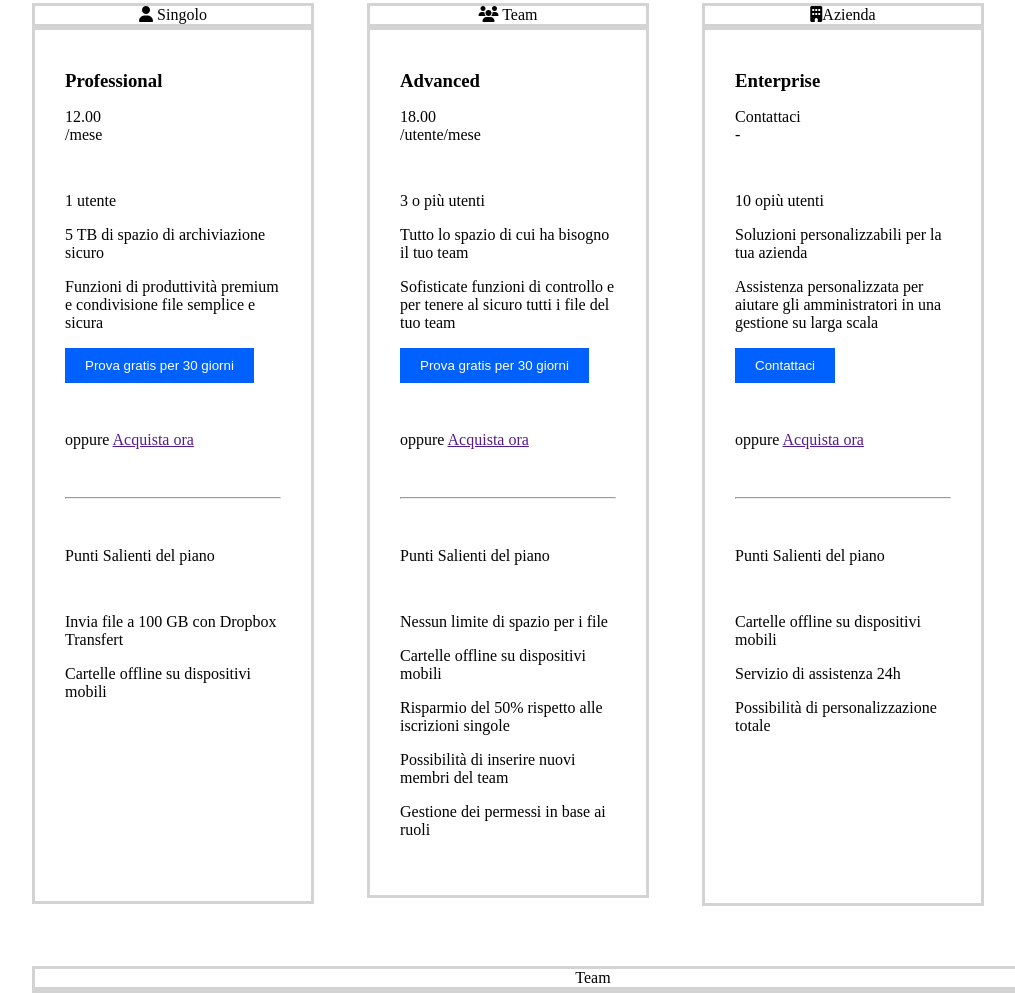
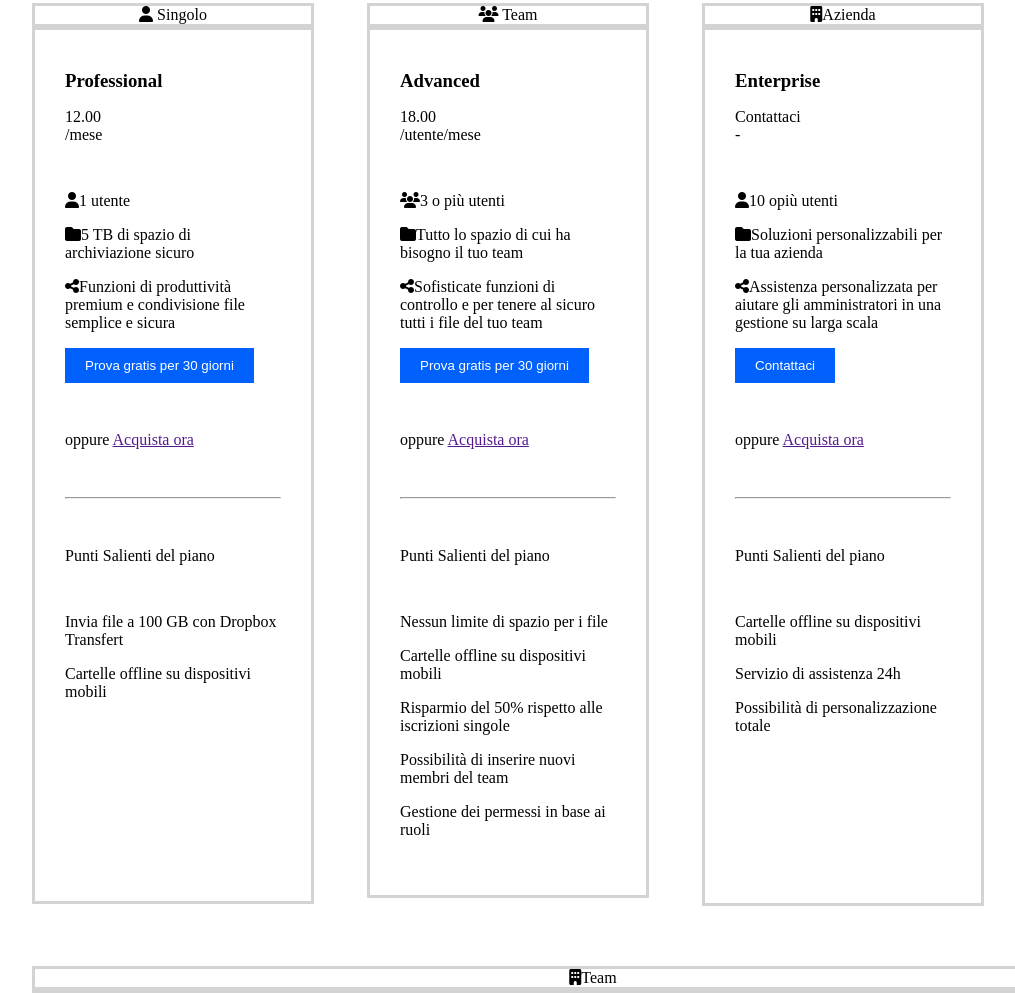
Before and after one commit to DeniseDichiara/htmlcss-dropbox, a plain HTML site: page index.html in a window 1280 px wide. Shown: the part 1154-2147 px from the top of the page, without its empty margins (23-1038 px from the left). Drawn offline with Linux system fonts and the light colour scheme.

Commit message:
update icons to "sction 2 and 3"

```diff
--- a/index.html
+++ b/index.html
@@ -83,9 +83,9 @@
                                         <p class="sub-title2">/mese</p>
                                     </div>
                                     <ul>
-                                        <li  class="list-icon up">1 utente</li>
-                                        <li  class="list-icon">5 TB di spazio di archiviazione sicuro</li>
-                                        <li  class="list-icon">Funzioni di produttività premium e condivisione file semplice e sicura</li>
+                                        <li  class="list-icon up"><i class="fa-solid fa-user"></i>1 utente</li>
+                                        <li  class="list-icon"> <i class="fa-solid fa-folder"></i>5 TB di spazio di archiviazione sicuro</li>
+                                        <li  class="list-icon"><i class="fa-solid fa-share-nodes"></i>Funzioni di produttività premium e condivisione file semplice e sicura</li>
                                     </ul>
                                     <button class="botton-blue">Prova gratis per 30 giorni</button>
                                     <p class="up down">oppure <a href=""> Acquista ora</a></p>
@@ -107,9 +107,9 @@
                                         <p class="sub-title2">/utente/mese</p>
                                     </div>
                                     <ul>
-                                        <li  class="list-icon up">3 o più utenti</li>
-                                        <li  class="list-icon">Tutto lo spazio di cui ha bisogno il tuo team</li>
-                                        <li  class="list-icon">Sofisticate funzioni di controllo e per tenere al sicuro tutti i file del tuo team</li>
+                                        <li  class="list-icon up"><i class="fa-solid fa-users"></i>3 o più utenti</li>
+                                        <li  class="list-icon"><i class="fa-solid fa-folder"></i>Tutto lo spazio di cui ha bisogno il tuo team</li>
+                                        <li  class="list-icon"><i class="fa-solid fa-share-nodes"></i>Sofisticate funzioni di controllo e per tenere al sicuro tutti i file del tuo team</li>
                                     </ul>
                                     <button class="botton-blue">Prova gratis per 30 giorni</button>
                                     <p class="up down">oppure <a href=""> Acquista ora</a></p>
@@ -134,9 +134,9 @@
                                         <p class="sub-title2">-</p>
                                     </div>
                                     <ul>
-                                        <li  class="list-icon up">10 opiù utenti</li>
-                                        <li  class="list-icon">Soluzioni personalizzabili per la tua azienda</li>
-                                        <li  class="list-icon">Assistenza personalizzata per aiutare gli amministratori in una gestione su larga scala</li>
+                                        <li  class="list-icon up"><i class="fa-solid fa-user"></i>10 opiù utenti</li>
+                                        <li  class="list-icon"><i class="fa-solid fa-folder"></i>Soluzioni personalizzabili per la tua azienda</li>
+                                        <li  class="list-icon"><i class="fa-solid fa-share-nodes"></i>Assistenza personalizzata per aiutare gli amministratori in una gestione su larga scala</li>
                                     </ul>
                                     <button class="botton-blue">Contattaci</button>
                                     <p class="up down">oppure <a href=""> Acquista ora</a></p>
@@ -157,7 +157,7 @@
 
             <section class="container paddding-bottom"> <!--SECTION 3 TEAM-->
                 <div class="margin-top">
-                    <p class="border text-align">Team</p>
+                    <p class="border text-align"><i class="fa-solid fa-building"></i>Team</p>
                     <div class="jumbotron-section-central border padding-left ">
                             <div class="firstpa">
                                 <h3>Enterprise</h3>
```
